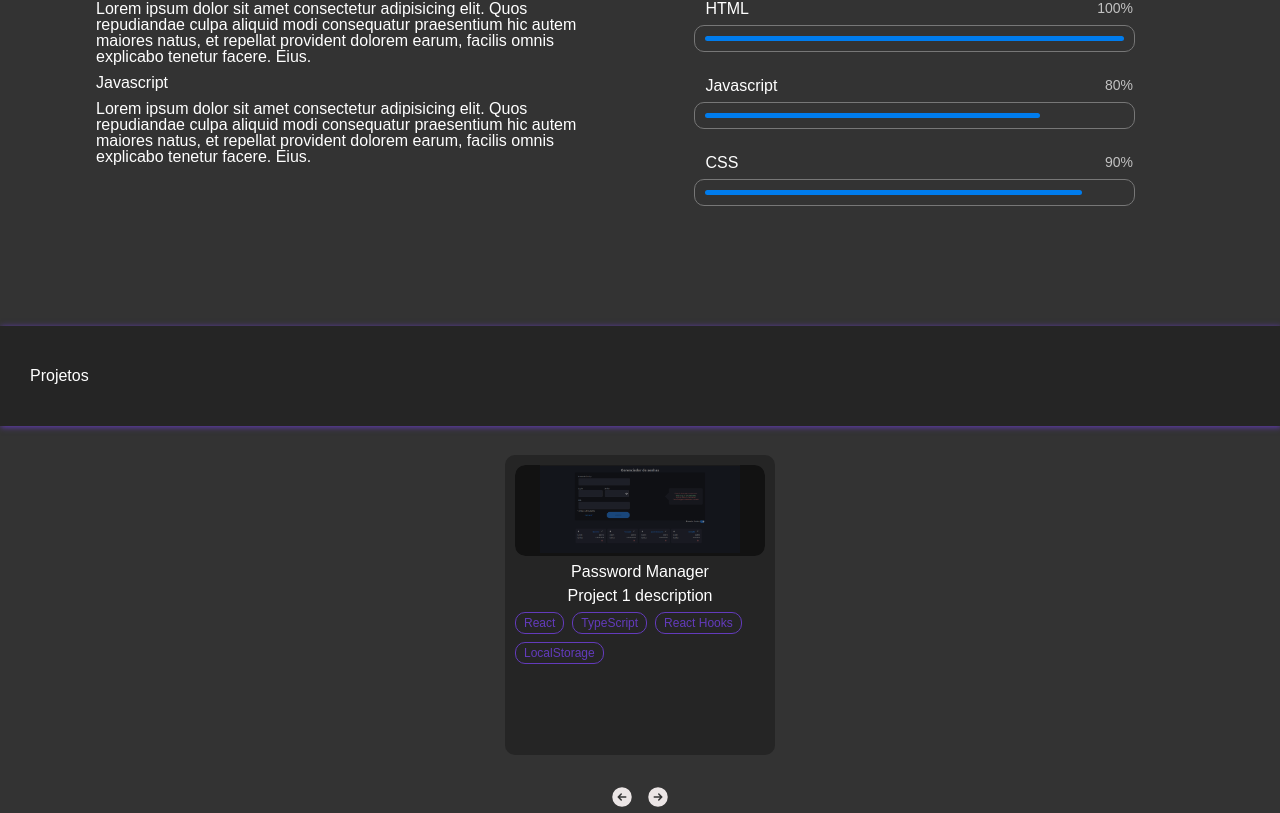
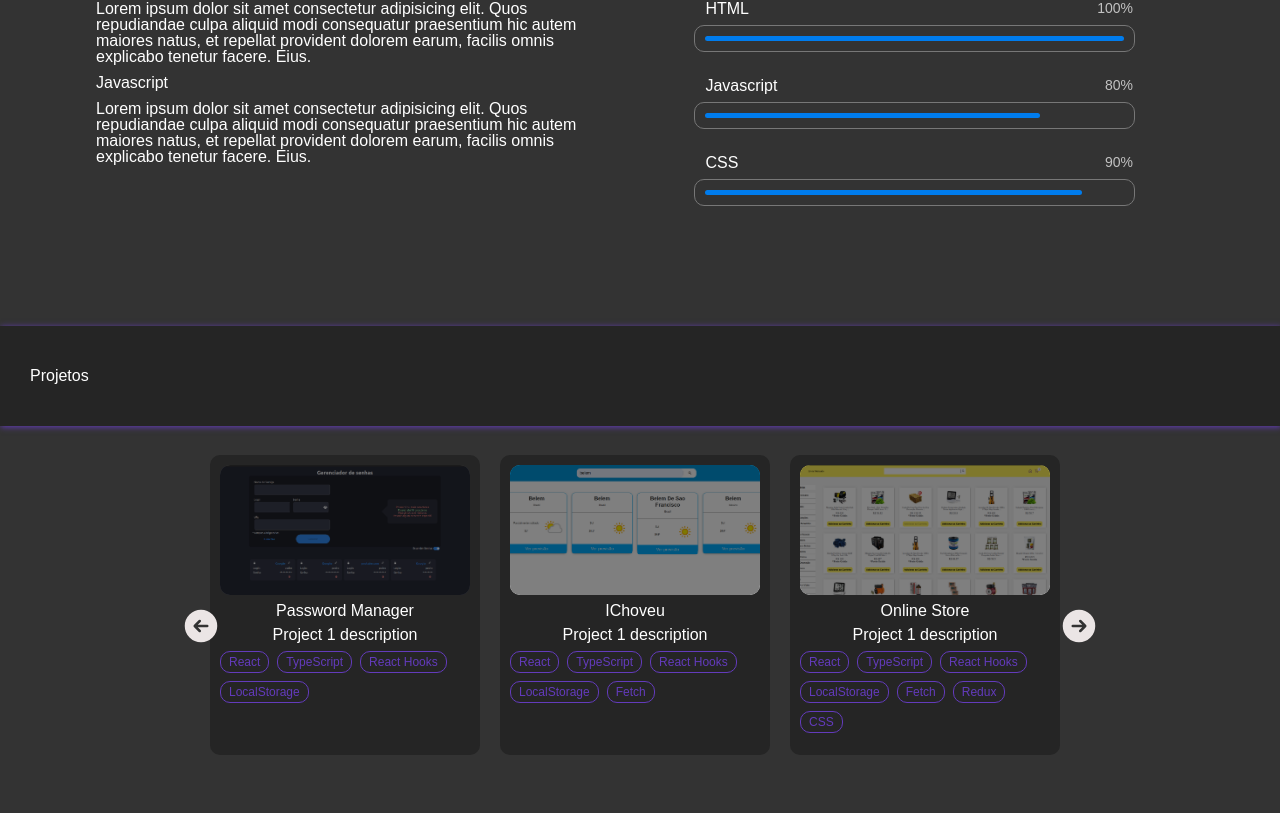
Before and after one commit to pedro-henrique-a-silva/pedro-henrique-a-silva.github.io, a React (Vite) app: page / in a window 1280 px wide. Shown: the part 765-1578 px from the top of the page. After the commit the page ends 1549 px from the top, so only its background shows below. Built offline with nearby package versions, Linux system fonts and the light colour scheme; a web font is replaced by a local one.

Commit message:
Finalizando carousel

```diff
--- a/src/components/Carousel/Carousel.tsx
+++ b/src/components/Carousel/Carousel.tsx
@@ -2,9 +2,10 @@ import { useRef } from 'react';
 import {
   Card,
   CarouselContainer,
-  ArrowsWrapper,
+  // ArrowsWrapper,
   ImgContainer,
-  TagsContainer } from './style';
+  TagsContainer,
+  CarouselWrapper } from './style';
 import {ArrowCircleRight, ArrowCircleLeft } from '@phosphor-icons/react'
 import data from '../../data/data'
 
@@ -26,6 +27,7 @@ function Carousel() {
 
   return (
     <>
+    <CarouselWrapper>
       <CarouselContainer ref={carouselRef}>
         {data.map((project) => (
           <Card key={project.id}>
@@ -43,20 +45,21 @@ function Carousel() {
         ))}
 
       </CarouselContainer>
-    <ArrowsWrapper>
+      {/* <ArrowsWrapper> */}
       <button
         type="button"
         onClick={ handleLeftArrow }
       >
-        <ArrowCircleLeft size={24} color="#ebe5e5" weight="fill" />
+        <ArrowCircleLeft size={40}  weight="fill" />
       </button>
       <button
         type='button'
         onClick={ handleRightArrow }
       >
-        <ArrowCircleRight size={24} color="#ebe5e5" weight="fill" />
+        <ArrowCircleRight size={40}  weight="fill" />
       </button>
-    </ArrowsWrapper>
+      {/* </ArrowsWrapper> */}
+    </CarouselWrapper>
     </>
   );
 }
--- a/src/components/Carousel/style.ts
+++ b/src/components/Carousel/style.ts
@@ -1,12 +1,67 @@
 import { styled } from 'styled-components';
+
+
+export const CarouselWrapper = styled.div`
+  width: fit-content;
+  min-width: 270px;
+  position: relative;
+  margin: 29px auto;
+
+  & button {
+    position: absolute;
+    background-color: transparent;
+    color: ${({ theme }) => theme.colors.arrowBackground};
+    border: none;
+    cursor: pointer;
+  }
+
+  & button:nth-of-type(1) {
+    left: -35px;
+    top: 50%;
+  }
+
+  & button:nth-of-type(2) {
+    right: -35px;
+    top: 50%;
+  }
+
+  @media (max-width: 699px) {
+    width: 270px;
+
+    & ul {
+      width: 270px;
+    }
+  }
+
+  @media (min-width: 700px) {
+    width: 570px;
+
+    & ul {
+      width: 570px;
+    }
+  }
+
+  @media (min-width: 1000px) {
+    width: 860px;
+
+    & ul {
+      width: 860px;
+    }
+  }
+  @media (min-width: 1300px) {
+    width: 1140px;
+
+    & ul {
+      width: 1140px;
+    }
+  }
+`;
 
 export const CarouselContainer = styled.ul`
   display: flex;
   overflow: auto;
-  width: 270px;
-  /* justify-content: center; */
+  min-width: 270px;
   align-items: center;
-  margin: 29px auto;
   scroll-behavior: smooth;
   position: relative;
   gap: 20px;
@@ -15,14 +70,13 @@ export const CarouselContainer = styled.ul`
     display: none;
   }
 
-
 `;
 
 export const Card = styled.li`
   position: relative;
   padding: 10px;
   height: 300px;
-  background-color: #252525;
+  background-color: ${({ theme }) => theme.colors.cardBackground};
   text-align: center;
   border-radius: 10px;
   flex: none;
@@ -38,27 +92,15 @@ export const Card = styled.li`
   & img {
     object-fit: cover;
     width: 200px;
+    width: 100%;
+    height: 100%;
   }
 `;
 
 export const ArrowsWrapper = styled.div`
   text-align: center;
 
-  & button {
-    background-color: transparent;
-    border: none;
-    cursor: pointer;
-  }
 
-  & button:nth-of-type(1) {
-    left: 0;
-    top: 50%;
-  }
-
-  & button:nth-of-type(2) {
-    right: 0;
-    top: 50%;
-  }
 `
 
 export const ImgContainer = styled.div`
@@ -67,6 +109,8 @@ export const ImgContainer = styled.div`
   border-radius: 10px;
   overflow: hidden;
   margin-bottom: 0.5rem;
+  height: 130px;
+
 
   &:before{
     position: absolute;
--- a/src/components/Header/styles.ts
+++ b/src/components/Header/styles.ts
@@ -9,6 +9,7 @@ export const HeaderWrapper = styled.header`
   align-items: center;
   color: ${({ theme }) => theme.colors.white};
   background-color: ${({ theme }) => theme.colors.primary};
+  box-shadow: 1px 1px 6px 0px ${({ theme }) => theme.colors.secondary};
   z-index: 10;
   transition: all 300ms ease;
 
--- a/src/components/Separator/style.ts
+++ b/src/components/Separator/style.ts
@@ -19,7 +19,8 @@ export const SeparatorWrapper = styled.section`
   /* box-shadow: 1px 1px 6px 0px #e81cff; */
   box-shadow: 1px 1px 6px 0px ${({ theme }) => theme.colors.secondary};
   color: ${({ theme }) => theme.colors.white};
-  width: 100vw;
+  min-width: 370px;
+  width: 100%;
   transition: all 300ms ease;
   animation: ${slideFromLeft} .5s ease;
 
--- a/src/styles/theme/dark.ts
+++ b/src/styles/theme/dark.ts
@@ -16,6 +16,9 @@ export default {
     secondary: '#633BBC',
 
     background: '#333333',
+    cardBackground: '#252525',
+
+    arrowBackground: '#ebe5e5',
 
     borderColor: '#633BBC',
   },
--- a/src/styles/theme/light.ts
+++ b/src/styles/theme/light.ts
@@ -16,6 +16,10 @@ export default {
     secondary: '#252525',
 
     background: '#e1e1e1',
+
+    cardBackground: '#bfbcbc',
+    arrowBackground: '#252525',
+
     borderColor: '#252525',
   },
 };
```
Also changed, not shown: src/styles/styled.d.ts (+5 -3 lines). Lines whose indentation alone changed are shown as unchanged.
